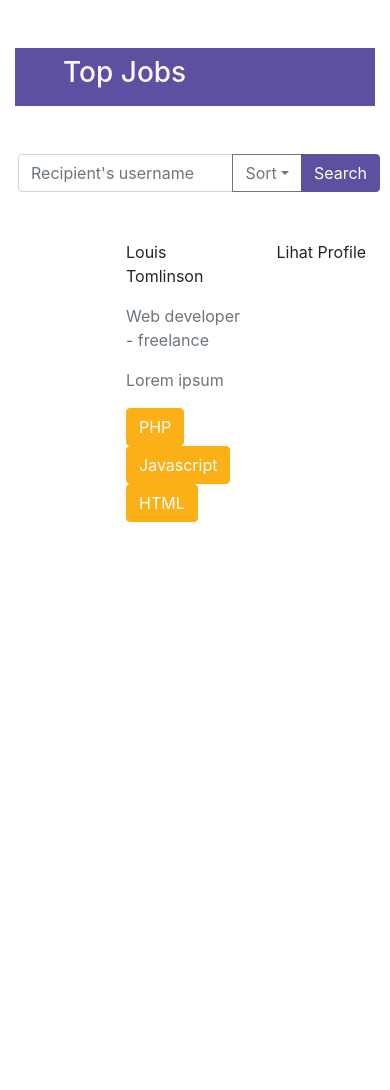
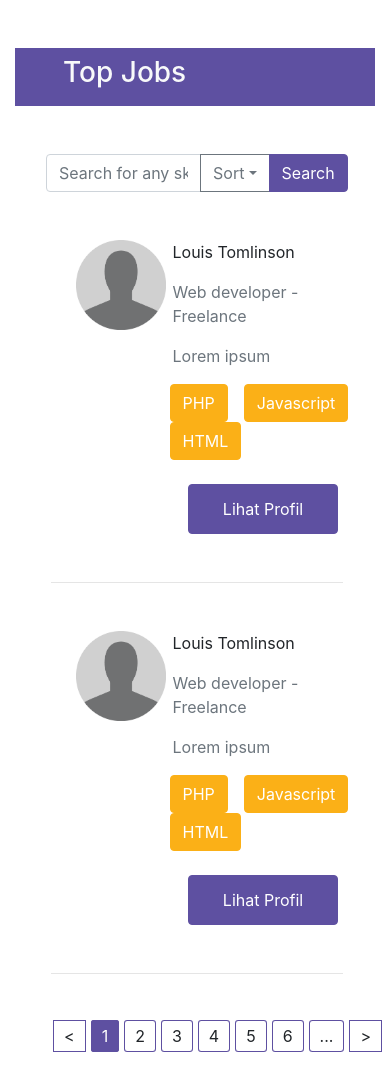
Before and after one commit to akbarsaladin36/job-bridge-hire-jobs-project-app, a React (Create React App) app: page /search-worker in a window 390 px wide. Shown: the top 1090 px of the page. Before the commit the page ends 844 px from the top, so only its background shows below. Built offline with nearby package versions, Linux system fonts and the light colour scheme.

Commit message:
updated search worker page and added responsive page

```diff
--- a/src/App.js
+++ b/src/App.js
@@ -4,7 +4,6 @@ import LoginPage from "./pages/auth/worker/Login/Login";
 import RegisterPage from "./pages/auth/worker/Register/Register";
 import ResetPasswordPage from "./pages/auth/reset_password/ResetPassword/ResetPassword";
 import ChangePasswordPage from "./pages/auth/reset_password/ChangePassword/ChangePassword";
-import WelcomePage from "./pages/WelcomePage";
 import LoginAfterResetPasswordPage from "./pages/auth/reset_password/LoginAfterResetPassword/LoginAfterResetPassword";
 import LoginRecruiterPage from "./pages/auth/recruiter/Login/Login_Recruiter";
 import RegisterRecruiterPage from "./pages/auth/recruiter/Register/Register_Recruiter";
@@ -16,7 +15,6 @@ class App extends Component {
       <Router>
         <Switch>
           {/* sesuaikan dengan codingan kemaren untuk route */}
-          <Route path="/" exact component={WelcomePage} />
           <Route path="/auth/worker/login" exact component={LoginPage} />
           <Route path="/auth/worker/register" exact component={RegisterPage} />
           <Route
--- a/src/pages/SearchWorker/SearchWorkerStyle.module.css
+++ b/src/pages/SearchWorker/SearchWorkerStyle.module.css
@@ -1,6 +1,11 @@
 .top_jobs_background {
   max-width: 100%;
   background-color: #5e50a1;
+}
+
+.form_size {
+  width: 81% !important;
+  margin-left: 10% !important;
 }
 
 .sort_button {
@@ -13,8 +18,100 @@
   background-color: #5e50a1 !important;
 }
 
+.profile_picture_size {
+  width: 90px;
+}
+
+.skills_position {
+  margin-left: -3px !important;
+}
+
 .skills_button {
   border-color: #fbb017 !important;
   color: white !important;
   background-color: #fbb017 !important;
 }
+
+.skills_button:hover {
+  border-color: #fbb017 !important;
+  color: #fbb017 !important;
+  background-color: white !important;
+}
+
+.line_size {
+  width: 81% !important;
+  margin-left: 10% !important;
+}
+
+.get_profile_button {
+  border-color: #5e50a1 !important;
+  color: white !important;
+  background-color: #5e50a1 !important;
+  width: 150px;
+  height: 50px;
+}
+
+.get_profile_button:hover {
+  border-color: #5e50a1 !important;
+  color: #5e50a1 !important;
+  background-color: white !important;
+  width: 150px;
+  height: 50px;
+}
+
+.pagination {
+  margin: 50px auto;
+  justify-content: center;
+  display: flex;
+  list-style: none;
+  outline: none;
+}
+.pagination > .active > a {
+  background-color: #5e50a1;
+  border-color: #5e50a1;
+  color: #fff !important;
+}
+.pagination > li > a {
+  border: 1px solid #5e50a1;
+  padding: 5px 10px;
+  margin-left: 20px;
+  border-radius: 10%;
+  outline: none;
+  cursor: pointer;
+}
+.pagination > .active > a,
+.pagination > .active > span,
+.pagination > .active > a:hover,
+.pagination > .active > span:hover,
+.pagination > .active > a:focus,
+.pagination > .active > span:focus {
+  background-color: #5e50a1;
+  border-color: #5e50a1;
+  outline: none;
+}
+.pagination > li > a,
+.pagination > li > span {
+  color: #5e50a1;
+}
+.pagination > li:first-child > a,
+.pagination > li:first-child > span,
+.pagination > li:last-child > a,
+.pagination > li:last-child > span {
+  border-radius: unset;
+}
+
+/* Responsive Website */
+
+@media only screen and (max-width: 600px) {
+  .profile_picture_size {
+    margin-left: -50px;
+  }
+
+  .get_profile_button {
+    margin-left: 110px;
+  }
+
+  .pagination > li > a {
+    margin-left: 5px;
+  }
+}
--- a/src/pages/SearchWorker/Search_Worker.js
+++ b/src/pages/SearchWorker/Search_Worker.js
@@ -9,22 +9,41 @@ import {
   Row,
   Col,
 } from "react-bootstrap";
+import ReactPaginate from "react-paginate";
+import ProfilePicture from "../../assets/img/default-profile-picture.png";
 import SearchWorkerStyle from "./SearchWorkerStyle.module.css";
 
 class SearchWorkerPage extends Component {
+  constructor(props) {
+    super(props);
+    this.state = {
+      page: 1,
+      pagination: {},
+    };
+  }
+
+  handlePageClick = (event) => {
+    const selectedPage = event.selected + 1;
+    this.setState({ page: selectedPage }, () => {
+      // this.getData();
+      console.log(selectedPage);
+    });
+  };
+
   render() {
+    const { totalPage } = this.state.pagination;
     return (
       <>
         <Container>
           <div className={`${SearchWorkerStyle.top_jobs_background} py-2 mt-5`}>
             <h3 className="text-light ml-5">Top Jobs</h3>
           </div>
-          <Form className="mt-5 ml-2">
+          <Form className={`${SearchWorkerStyle.form_size} mt-5`}>
             <Form.Row>
               <InputGroup>
                 <Form.Control
-                  placeholder="Recipient's username"
-                  aria-label="Recipient's username"
+                  placeholder="Search for any skill"
+                  aria-label="Search for any skill"
                   aria-describedby="basic-addon2"
                 />
                 <DropdownButton
@@ -37,7 +56,6 @@ class SearchWorkerPage extends Component {
                   <Dropdown.Item href="#">Action</Dropdown.Item>
                   <Dropdown.Item href="#">Another action</Dropdown.Item>
                   <Dropdown.Item href="#">Something else here</Dropdown.Item>
-                  <Dropdown.Divider />
                   <Dropdown.Item href="#">Separated link</Dropdown.Item>
                 </DropdownButton>
                 <InputGroup.Append>
@@ -54,26 +72,104 @@ class SearchWorkerPage extends Component {
           <div className="mt-5">
             <Row className="ml-5">
               <Col className="ml-5">
+                <Row>
+                  <Col xs={2}>
+                    <img
+                      src={ProfilePicture}
+                      alt="worker profile"
+                      className={SearchWorkerStyle.profile_picture_size}
+                    />
+                  </Col>
+                  <Col>
                     <p>Louis Tomlinson</p>
-                <p className="text-muted">Web developer - freelance</p>
+                    <p className="text-muted">Web developer - Freelance</p>
                     <p className="text-muted">Lorem ipsum</p>
-                <Row className="mx-0">
-                  <Button className={`${SearchWorkerStyle.skills_button} mr-3`}>
+                    <Row className={SearchWorkerStyle.skills_position}>
+                      <Button
+                        className={`${SearchWorkerStyle.skills_button} mr-3`}
+                      >
                         PHP
                       </Button>
-                  <Button className={`${SearchWorkerStyle.skills_button} mr-3`}>
+                      <Button
+                        className={`${SearchWorkerStyle.skills_button} mr-3`}
+                      >
                         Javascript
                       </Button>
-                  <Button className={`${SearchWorkerStyle.skills_button} mr-3`}>
+                      <Button
+                        className={`${SearchWorkerStyle.skills_button} mr-3`}
+                      >
                         HTML
                       </Button>
                     </Row>
                   </Col>
-              <Col>
-                <p className="align-self-center">Lihat Profile</p>
+                </Row>
+              </Col>
+              <Col sm={3}>
+                <Button
+                  className={`${SearchWorkerStyle.get_profile_button} mt-4`}
+                >
+                  Lihat Profil
+                </Button>
               </Col>
             </Row>
+            <hr className={`${SearchWorkerStyle.line_size} mt-5`} />
+            <Row className="ml-5 mt-5">
+              <Col className="ml-5">
+                <Row>
+                  <Col xs={2}>
+                    <img
+                      src={ProfilePicture}
+                      alt="worker profile"
+                      className={SearchWorkerStyle.profile_picture_size}
+                    />
+                  </Col>
+                  <Col>
+                    <p>Louis Tomlinson</p>
+                    <p className="text-muted">Web developer - Freelance</p>
+                    <p className="text-muted">Lorem ipsum</p>
+                    <Row className={SearchWorkerStyle.skills_position}>
+                      <Button
+                        className={`${SearchWorkerStyle.skills_button} mr-3`}
+                      >
+                        PHP
+                      </Button>
+                      <Button
+                        className={`${SearchWorkerStyle.skills_button} mr-3`}
+                      >
+                        Javascript
+                      </Button>
+                      <Button
+                        className={`${SearchWorkerStyle.skills_button} mr-3`}
+                      >
+                        HTML
+                      </Button>
+                    </Row>
+                  </Col>
+                </Row>
+              </Col>
+              <Col sm={3}>
+                <Button
+                  className={`${SearchWorkerStyle.get_profile_button} mt-4`}
+                >
+                  Lihat Profil
+                </Button>
+              </Col>
+            </Row>
+            <hr className={`${SearchWorkerStyle.line_size} mt-5`} />
           </div>
+          <ReactPaginate
+            previousLabel={"<"}
+            nextLabel={">"}
+            breakLabel={"..."}
+            breakClassName={"break-me"}
+            pageCount={totalPage} //total page
+            marginPagesDisplayed={0}
+            pageRangeDisplayed={5}
+            onPageChange={this.handlePageClick}
+            containerClassName={SearchWorkerStyle.pagination}
+            subContainerClassName={`${SearchWorkerStyle.pages} ${SearchWorkerStyle.pagination}`}
+            activeClassName={SearchWorkerStyle.active}
+          />
         </Container>
       </>
     );
--- a/src/pages/WelcomePageStyle.module.css
+++ /dev/null
@@ -1,115 +0,0 @@
-.left_background {
-  background-color: #5e50a1;
-}
-
-.image_background {
-  width: 100%;
-  opacity: 50%;
-}
-
-.job_bridge_brand {
-  position: absolute;
-  top: 5%;
-  left: 3%;
-  bottom: 0;
-  right: 0;
-  width: 95px;
-}
-
-.job_bridge_brand_word {
-  color: white;
-  position: absolute;
-  top: 50%;
-  left: 5%;
-  bottom: 45%;
-  right: 85%;
-  margin: auto;
-  width: 400px;
-  height: 400px;
-  line-height: 2em;
-  text-align: justify;
-  word-spacing: 8px;
-}
-
-.button_position {
-  display: block;
-}
-
-.sign_in_button {
-  position: absolute;
-  top: 100%;
-  left: 5%;
-  bottom: 45%;
-  right: 85%;
-  border-color: #5e50a1 !important;
-  color: #5e50a1 !important;
-  background-color: white !important;
-  width: 500px;
-  height: 50px;
-}
-
-.sign_in_button:hover {
-  position: absolute;
-  top: 100%;
-  left: 5%;
-  bottom: 45%;
-  right: 85%;
-  border-color: #5e50a1 !important;
-  color: white !important;
-  background-color: #5e50a1 !important;
-  width: 500px;
-  height: 50px;
-}
-
-.left_column_small_word {
-  display: none;
-  position: absolute;
-  top: 113%;
-  left: 22%;
-  bottom: 45%;
-  right: 85%;
-  color: white;
-}
-
-.sign_in_button_2 {
-  position: absolute;
-  top: 120%;
-  left: 5%;
-  bottom: 45%;
-  right: 85%;
-  border-color: #5e50a1 !important;
-  color: white !important;
-  background-color: #5e50a1 !important;
-  width: 500px;
-  height: 50px;
-}
-
-.sign_in_button_2:hover {
-  position: absolute;
-  top: 120%;
-  left: 5%;
-  bottom: 45%;
-  right: 85%;
-  border-color: #5e50a1 !important;
-  color: #5e50a1 !important;
-  background-color: white !important;
-  width: 500px;
-  height: 50px;
-}
-
-.right_column {
-  display: block;
-  padding-left: 50px;
-}
-
-/* Responsive Design */
-
-@media only screen and (max-width: 600px) {
-  .right_column {
-    display: none;
-  }
-
-  .button_position {
-    display: block;
-  }
-}
--- a/src/pages/home.module.css
+++ /dev/null
@@ -1,3 +0,0 @@
-body {
-  background-color: #f0f0f0 !important;
-}
```
Also changed, not shown: src/pages/Home.js (deleted, +0 -23 lines), src/pages/WelcomePage.js (deleted, +0 -58 lines), src/assets/img/default-profile-picture.png (added). Lines whose indentation alone changed are shown as unchanged.
